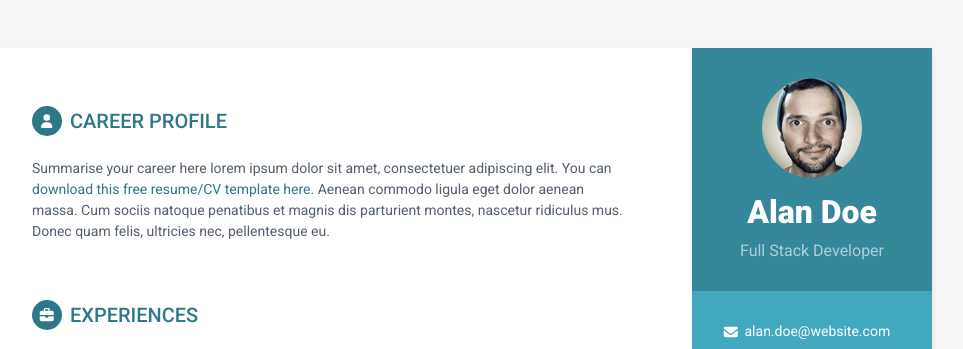
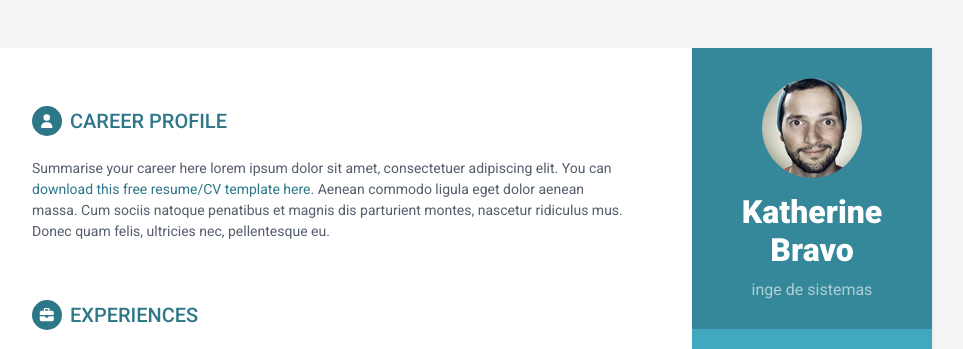
Before and after one commit to KatheBravo/CV, a plain HTML site: page index.html in a window 1280 px wide. Shown: the top 349 px of the page, without its empty margins (188-1151 px from the left). Drawn offline with Linux system fonts and the light colour scheme.

Commit message:
cambia el nombre d ela persona

```diff
--- a/index.html
+++ b/index.html
@@ -25,8 +25,8 @@
         <div class="sidebar-wrapper">
             <div class="profile-container">
                 <img class="profile" src="assets/images/profile.png" alt="" />
-                <h1 class="name">Alan Doe</h1>
-                <h3 class="tagline">Full Stack Developer</h3>
+                <h1 class="name">Katherine Bravo</h1>
+                <h3 class="tagline">inge de sistemas</h3>
             </div><!--//profile-container-->
 
             <div class="contact-container container-block">
```
